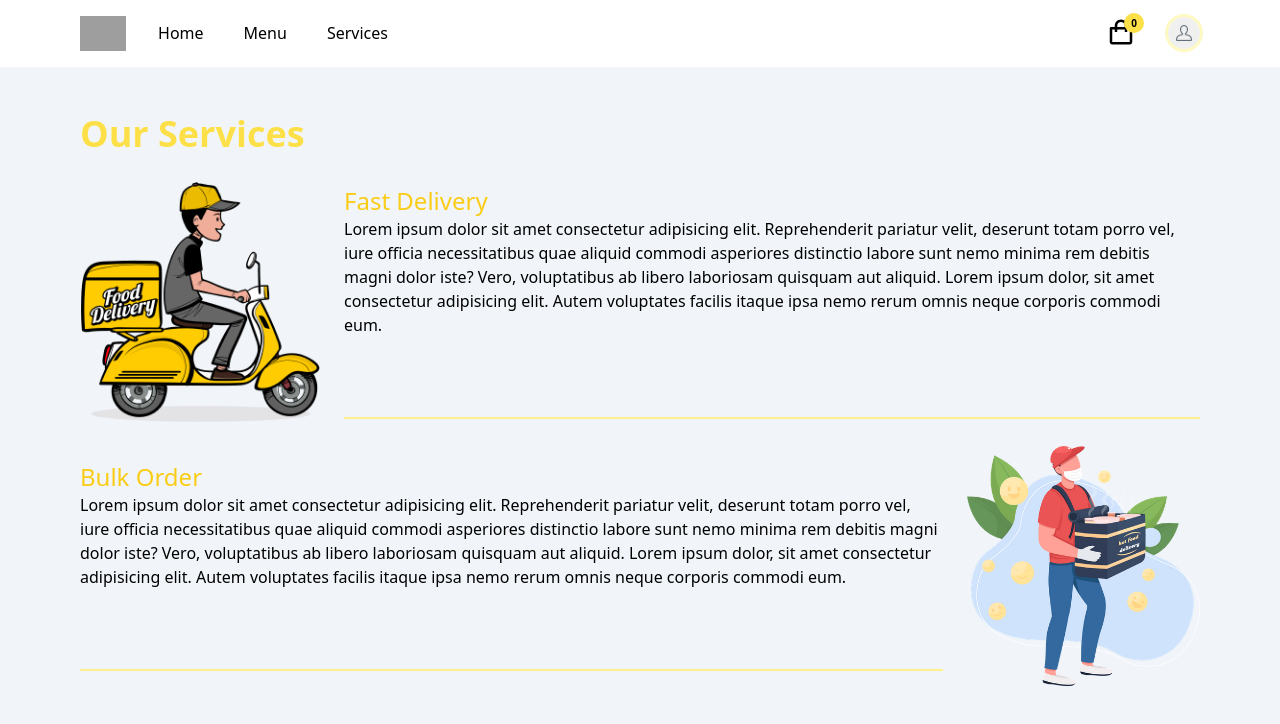
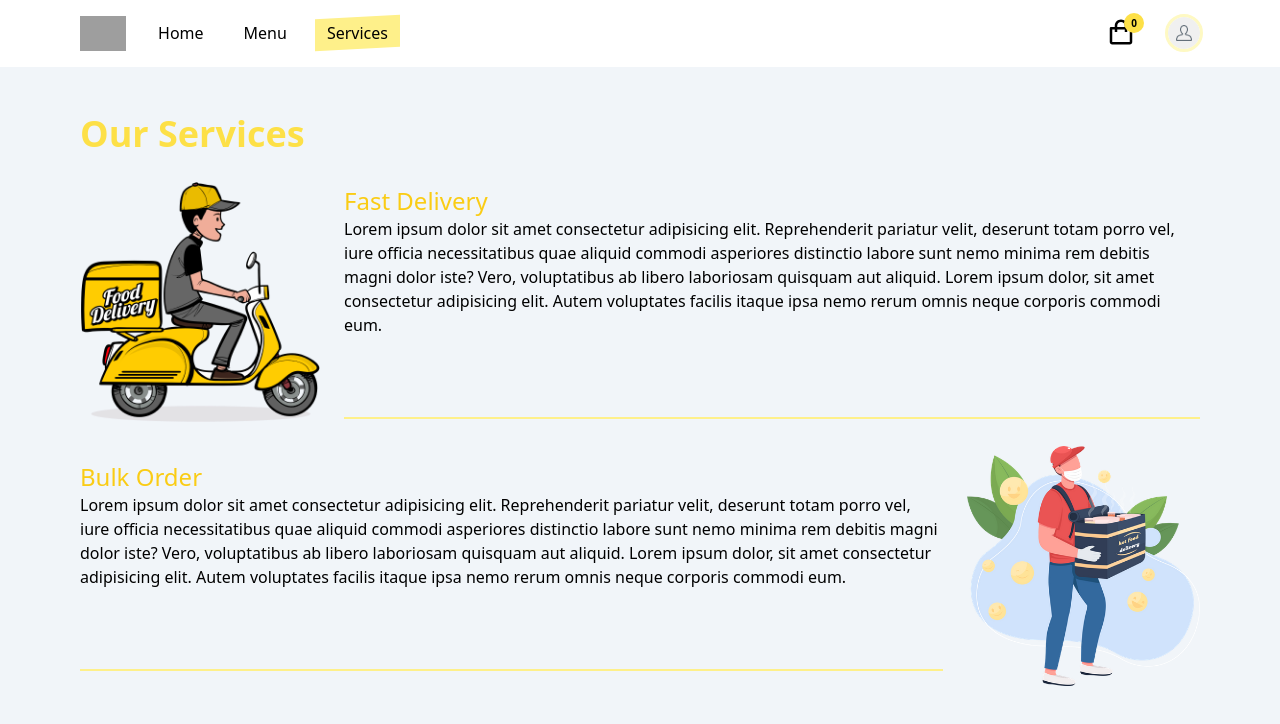
Before and after one commit to PiyushSinha0526/restaurant_webapp, a React (Create React App) app: page /services in a window 1280 px wide. Shown: the top 724 px of the page. Built offline with nearby package versions, Linux system fonts and the light colour scheme; no server answers; the database is empty; grey boxes are pictures that could not be loaded.

Commit message:
style: UI Fixed

```diff
--- a/src/components/Header.jsx
+++ b/src/components/Header.jsx
@@ -1,6 +1,6 @@
 import React, { useContext } from "react";
 import { useState } from "react";
-import { Link } from "react-router-dom";
+import { Link, NavLink } from "react-router-dom";
 import { getAuth, signInWithPopup, GoogleAuthProvider } from "firebase/auth";
 import { app } from "../firebase.config";
 import { BiShoppingBag, BiLogOut, BiLogIn } from "react-icons/bi";
@@ -27,7 +27,6 @@ function Header({ setShowCart }) {
       });
     }
   };
-
   return (
     <header className="fixed z-40 w-screen px-10 md:px-20 py-2 bg-grey-300 text-base bg-white">
       <div className="flex justify-between items-center ">
@@ -40,20 +39,29 @@ function Header({ setShowCart }) {
         <div className="flex w-full justify-center items-center">
           <div className="ml-6">
             <ul className="hidden md:flex gap-6 ">
-              <li className="px-2 cursor-pointer before:block before:absolute before:-inset-1 before:-skew-y-3 before:hover:bg-yellow-200 relative inline-block before:transition-all before:duration-300 before:ease-in-out">
-                <Link to="/" className="relative text-black">
-                  Home
-                </Link>
+              <li>
+                <NavLink
+                  to="/"
+                  className="px-2 cursor-pointer before:block before:absolute before:-inset-1 before:-skew-y-3 before:hover:bg-yellow-200 relative inline-block before:transition-all before:duration-300 before:ease-in-out"
+                >
+                  <span className="relative text-black">Home</span>
+                </NavLink>
               </li>
-              <li className="px-2 cursor-pointer before:block before:absolute before:-inset-1 before:-skew-y-3 before:hover:bg-yellow-200 relative inline-block before:transition-all before:duration-300 before:ease-in-out">
-                <Link to="/menu" className="relative text-black">
-                  Menu
-                </Link>
+              <li>
+                <NavLink
+                  to="/menu"
+                  className="px-2 cursor-pointer before:block before:absolute before:-inset-1 before:-skew-y-3 before:hover:bg-yellow-200 relative inline-block before:transition-all before:duration-300 before:ease-in-out"
+                >
+                  <span className="relative text-black">Menu</span>
+                </NavLink>
               </li>
-              <li className="px-2 cursor-pointer before:block before:absolute before:-inset-1 before:-skew-y-3 before:hover:bg-yellow-200 relative inline-block before:transition-all before:duration-300 before:ease-in-out">
-                <Link to="/services" className="relative text-black">
-                  Services
-                </Link>
+              <li>
+                <NavLink
+                  to="/services"
+                  className="px-2 cursor-pointer before:block before:absolute before:-inset-1 before:-skew-y-3 before:hover:bg-yellow-200 relative inline-block before:transition-all before:duration-300 before:ease-in-out"
+                >
+                  <span className="relative text-black">Services</span>
+                </NavLink>
               </li>
             </ul>
           </div>
@@ -82,29 +90,40 @@ function Header({ setShowCart }) {
               flex flex-col justify-center items-end gap-3 "
                 >
                   {user && (
-                    <div className="w-full pr-4 cursor-pointer before:block before:absolute before:-inset-1 before:-skew-y-3 before:hover:bg-yellow-200 relative inline-block before:transition-all before:duration-300 before:ease-in-out">
-                      <Link to="/addItem" className="relative">
-                        + add item
-                      </Link>
-                      {/* <div className='relative'>+ add item</div> */}
-                    </div>
+                    <NavLink
+                      to="/addItem"
+                      className="w-full pr-4 cursor-pointer before:block before:absolute before:-inset-1 before:-skew-y-3 before:hover:bg-yellow-200 relative inline-block before:transition-all before:duration-300 before:ease-in-out"
+                    >
+                      <span className="relative">+ add item</span>
+                    </NavLink>
                   )}
                   <ul className="md:hidden flex flex-col justify-center items-end gap-3 w-full">
-                    <li className="w-full pr-4 cursor-pointer before:block before:absolute before:-inset-1 before:-skew-y-3 before:hover:bg-yellow-200 relative inline-block before:transition-all before:duration-300 before:ease-in-out">
-                      <Link to="/" className="relative">
-                        Home
-                      </Link>
+                    <li className="w-full">
+                      <NavLink
+                        to="/"
+                        className="w-full pr-4 cursor-pointer before:block before:absolute before:-inset-1 before:-skew-y-3 before:hover:bg-yellow-200 relative inline-block before:transition-all before:duration-300 before:ease-in-out"
+                      >
+                        <span className="relative">Home</span>
+                      </NavLink>
                     </li>
-                    <li className="w-full pr-4 cursor-pointer before:block before:absolute before:-inset-1 before:-skew-y-3 before:hover:bg-yellow-200 relative inline-block before:transition-all before:duration-300 before:ease-in-out">
-                      <Link to="/menu" className="relative">
-                        Menu
-                      </Link>
+                    <li className="w-full">
+                      <NavLink
+                        to="/menu"
+                        className="w-full pr-4 cursor-pointer before:block before:absolute before:-inset-1 before:-skew-y-3 before:hover:bg-yellow-200 relative inline-block before:transition-all before:duration-300 before:ease-in-out"
+                      >
+                        <span className="relative">Menu</span>
+                      </NavLink>
                     </li>
-                    <li className="w-full pr-4 cursor-pointer before:block before:absolute before:-inset-1 before:-skew-y-3 before:hover:bg-yellow-200 relative inline-block before:transition-all before:duration-300 before:ease-in-out">
-                      <Link to="/services" className="relative">
-                        Services
-                      </Link>
+                    <li className="w-full">
+                      <NavLink
+                        to="/services"
+                        className="w-full pr-4 cursor-pointer before:block before:absolute before:-inset-1 before:-skew-y-3 before:hover:bg-yellow-200 relative inline-block before:transition-all before:duration-300 before:ease-in-out"
+                      >
+                        <span className="relative">Services</span>
+                      </NavLink>
                     </li>
+
+
                   </ul>
                   <p
                     className="bg-gray-500 w-full text-slate-200 py-2 px-4 rounded-b-md hover:bg-yellow-300 hover:text-slate-700
--- a/src/index.css
+++ b/src/index.css
@@ -21,4 +21,7 @@ html, body {
       scrollbar-width: none; /* Firefox */
     }
 }
+.active {
+  @apply before:bg-yellow-200;
+}
 @tailwind utilities;
```
